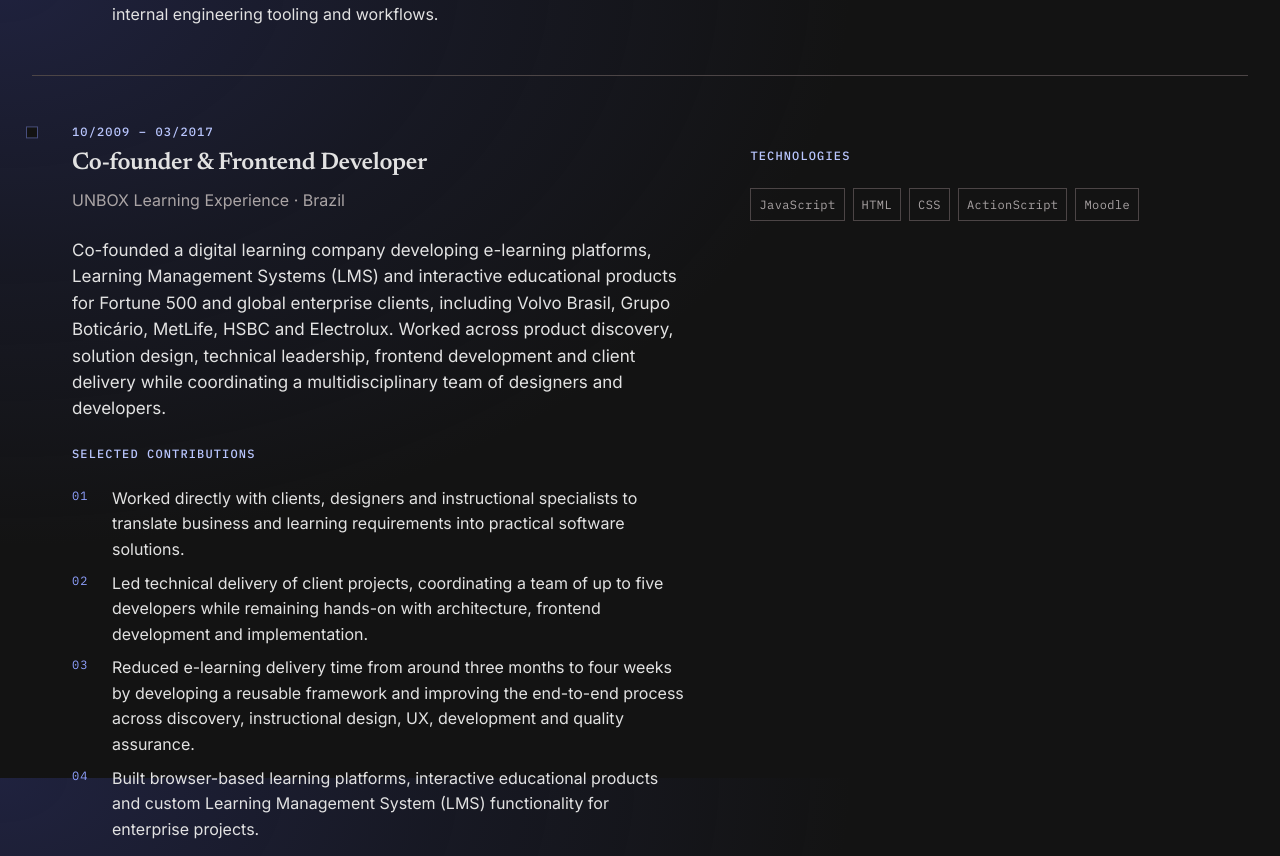
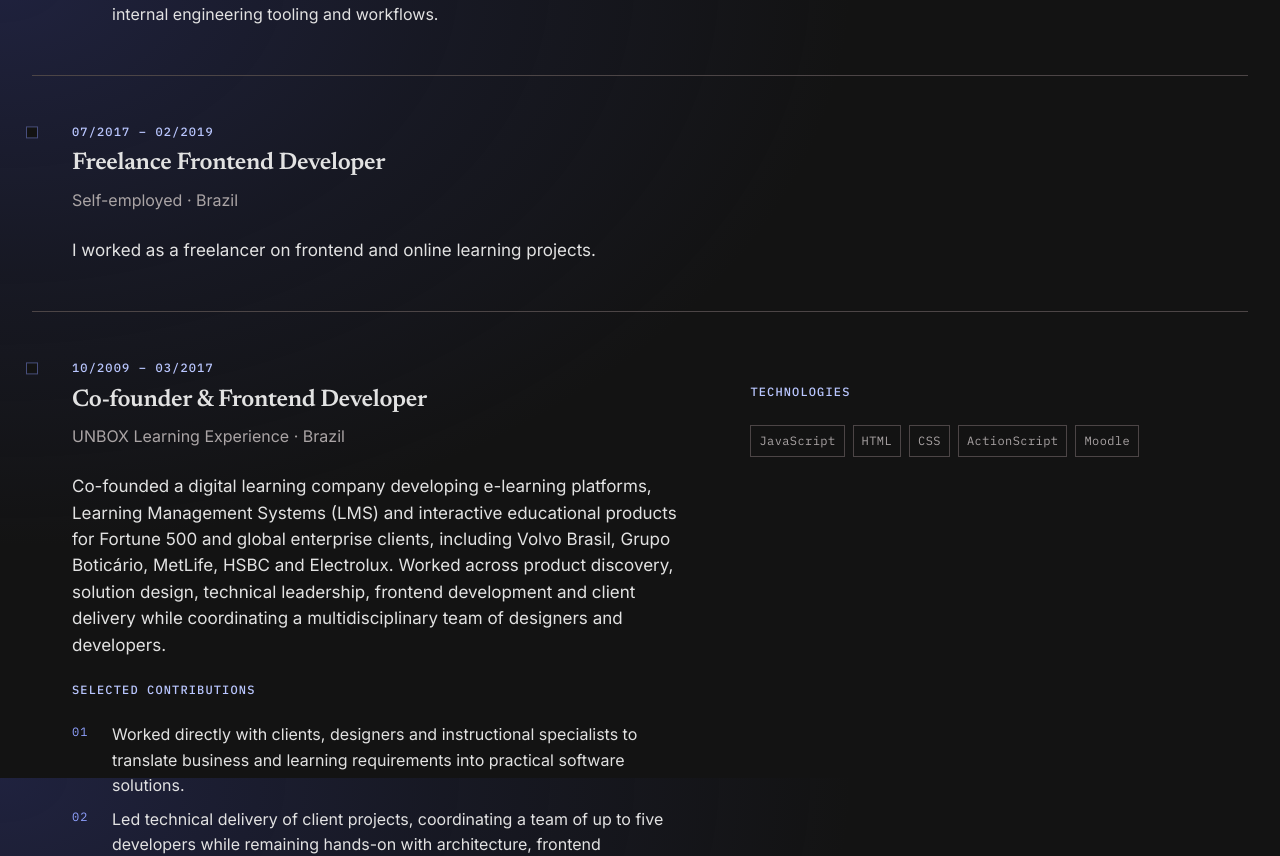
Before and after one commit to davinaizer/professional-site, a React (Vite) app: page /experience in a window 1280 px wide. Shown: the part 4822-5678 px from the top of the page. Built offline with nearby package versions, Linux system fonts and the light colour scheme.

Commit message:
feat: add HSBC case study and early career section

```diff
--- a/src/content/evidence-content.ts
+++ b/src/content/evidence-content.ts
@@ -119,6 +119,43 @@ export const caseStudies: readonly CaseStudy[] = [
 		reflection:
 			"I would make conflict and file-change behaviour clearer before delivery, then measure cycle time and support effort consistently. The current evidence supports the reported speed improvement, but it does not establish adoption scale or a measured effect on quality.",
 	},
+	{
+		slug: "hsbc-learning-portal-and-assessment-tools",
+		title: "Building Tools for Employee Learning",
+		summary:
+			"I changed the course search and built a tool for creating question banks and randomised assessments.",
+		context:
+			"I joined HSBC’s Training & Development team as an analyst in July 2005 and stayed until July 2007. My work included the employee learning portal and tools for creating assessments.",
+		problem:
+			"Employees had started reporting slow access and difficulty finding material as the learning catalogue grew. The training team also needed a way to create randomised assessments without editing database records directly.",
+		role: "I was the department’s only developer, so I designed and built the updated portal and the assessment authoring tool.",
+		constraints: [
+			"The tools had to fit an XML-based learning portal and the existing Flash assessment player.",
+			"I no longer have the project files or a performance benchmark to measure the search change.",
+			"The course names and assessment questions were internal, so I’ve left them out.",
+		],
+		decisions: [
+			"I replaced the course catalogue’s brute-force search with binary search to make lookups faster.",
+			"I built a form-based tool so training staff could create question banks without editing database records directly.",
+			"I exported the question data as XML for the existing Flash assessment player.",
+		],
+		productAndUx:
+			"For employees, the goal was to make course material easier to find. For the training team, I built a form-based way to maintain question banks and create randomised tests, then export the questions to the assessment player.",
+		engineering:
+			"The portal stored course content in XML. The authoring tool used ASP and an MDB database, then exported XML for the Flash assessment player. Those were the tools I used at the time.",
+		outcomes: [
+			{
+				statement:
+					"I replaced the course search’s brute-force loop with binary search. I remember a substantial speed-up, but I no longer have a before-and-after measurement.",
+			},
+			{
+				statement:
+					"I built a tool for creating question banks and randomised assessments. I don’t have figures for how often it was used or how many assessments it produced.",
+			},
+		],
+		reflection:
+			"I would measure the search before and after changing it, using the same catalog for both runs. That would let me show the improvement instead of relying on memory.",
+	},
 ];
 
 export const projects: readonly Project[] = [
--- a/src/content/professional-content.ts
+++ b/src/content/professional-content.ts
@@ -187,6 +187,19 @@ export const professionalContent: ProfessionalContent = {
 			],
 		},
 		{
+			slug: "self-employed-frontend-developer-2017-2019",
+			company: "Self-employed",
+			role: "Freelance Frontend Developer",
+			startDate: "07/2017",
+			endDate: "02/2019",
+			location: "Brazil",
+			responsibilities: [
+				"I worked as a freelancer on frontend and online learning projects.",
+			],
+			contributions: [],
+			technologies: [],
+		},
+		{
 			slug: "unbox-learning-experience-co-founder-technical-lead-2009-2017",
 			company: "UNBOX Learning Experience",
 			role: "Co-founder & Frontend Developer",
@@ -203,6 +216,71 @@ export const professionalContent: ProfessionalContent = {
 				"Built browser-based learning platforms, interactive educational products and custom Learning Management System (LMS) functionality for enterprise projects.",
 			],
 			technologies: ["JavaScript", "HTML", "CSS", "ActionScript", "Moodle"],
+		},
+	],
+	earlierCareer: [
+		{
+			slug: "gpac-lead-web-developer-2007-2009",
+			company: "Grupo GPAC Comunicação Integrada",
+			role: "Lead Web Developer",
+			startDate: "07/2007",
+			endDate: "07/2009",
+			location: "Brazil",
+			responsibilities: [
+				"I worked on web and digital learning projects and took on team lead responsibilities.",
+			],
+			contributions: [],
+			technologies: [],
+		},
+		{
+			slug: "hsbc-training-development-analyst-2005-2007",
+			company: "HSBC Bank Brasil",
+			role: "Training & Development Analyst",
+			startDate: "07/2005",
+			endDate: "07/2007",
+			location: "Brazil",
+			responsibilities: [
+				"I built tools for learning content and supported the Learning Management System (LMS).",
+			],
+			contributions: [],
+			technologies: [],
+		},
+		{
+			slug: "gpac-web-developer-2001-2005",
+			company: "Grupo GPAC Comunicação Integrada",
+			role: "Web Developer",
+			startDate: "09/2001",
+			endDate: "07/2005",
+			location: "Brazil",
+			responsibilities: [
+				"I developed web applications and digital learning content.",
+			],
+			contributions: [],
+			technologies: [],
+		},
+		{
+			slug: "omni-technical-support-2000-2001",
+			company: "Omni Informática Ltda.",
+			role: "Technical Support",
+			startDate: "01/2000",
+			endDate: "08/2001",
+			location: "Brazil",
+			responsibilities: [
+				"I handled computer, network, video-editing, and Apple desktop support.",
+			],
+			contributions: [],
+			technologies: [],
+		},
+		{
+			slug: "sy-megasoft-computer-support-1998-1999",
+			company: "SY-MEGASOFT",
+			role: "Computer Support",
+			startDate: "04/1998",
+			endDate: "04/1999",
+			location: "Brazil",
+			responsibilities: ["I worked in computer support."],
+			contributions: [],
+			technologies: [],
 		},
 	],
 	claims: [],
--- a/src/pages/ExperiencePage.css
+++ b/src/pages/ExperiencePage.css
@@ -2,6 +2,32 @@
 	margin-block-start: var(--layout-section-gap);
 	padding-inline-start: 0;
 	list-style: none;
+}
+
+.experience__timeline--earlier .experience__item:first-child::before {
+	border-color: var(--color-accent-border);
+	background: var(--color-background);
+	box-shadow: none;
+}
+
+.experience__earlier-career {
+	border-block-start: var(--border-width-default) solid
+		var(--color-border-subtle);
+	margin-block-start: var(--layout-section-gap);
+	padding-block-start: var(--space-6);
+}
+
+.experience__earlier-career-header {
+	max-inline-size: 62rem;
+}
+
+.experience__earlier-career-header h2 {
+	font-size: var(--font-size-heading-md);
+	letter-spacing: var(--letter-spacing-heading-md);
+}
+
+.experience__earlier-career-header > * + * {
+	margin-block-start: var(--space-2);
 }
 
 .experience__item {
@@ -63,7 +89,8 @@
 	margin-block-start: 0;
 }
 
-.experience__entry h2 {
+.experience__entry h2,
+.experience__entry h3 {
 	font-size: var(--font-size-heading-md);
 	letter-spacing: var(--letter-spacing-heading-md);
 }
--- a/src/pages/ExperiencePage.tsx
+++ b/src/pages/ExperiencePage.tsx
@@ -1,22 +1,20 @@
 import { routes } from "../app/routes.ts";
 import ContextualContinuation from "../components/ContextualContinuation.tsx";
 import { professionalContent } from "../content/professional-content.ts";
+import type { ExperienceEntry } from "../types/professional.ts";
 
-function ExperiencePage() {
-	const { experience } = professionalContent;
-
+function ExperienceTimeline({
+	entries,
+	earlier = false,
+}: {
+	entries: readonly ExperienceEntry[];
+	earlier?: boolean;
+}) {
 	return (
-		<section className="experience page-section">
-			<header className="experience__header page-lead">
-				<p className="eyebrow">Career history</p>
-				<h1>Experience</h1>
-				<p className="experience__intro page-intro">
-					The roles, products and teams that have shaped how I work today.
-				</p>
-			</header>
-
-			<ol className="experience__timeline">
-				{experience.map((entry) => {
+		<ol
+			className={`experience__timeline${earlier ? " experience__timeline--earlier" : ""}`}
+		>
+			{entries.map((entry) => {
 				const dates = `${entry.startDate} – ${entry.endDate ?? "Present"}`;
 				const roleSummary = entry.responsibilities?.[0];
 
@@ -28,7 +26,7 @@ function ExperiencePage() {
 						<article className="experience__entry" id={entry.slug}>
 							<header className="experience__entry-header">
 								<p className="experience__chronology">{dates}</p>
-									<h2>{entry.role}</h2>
+								{earlier ? <h3>{entry.role}</h3> : <h2>{entry.role}</h2>}
 								<p className="experience__company">
 									<span>{entry.company}</span>
 									{entry.location ? ` · ${entry.location}` : null}
@@ -65,6 +63,40 @@ function ExperiencePage() {
 				);
 			})}
 		</ol>
+	);
+}
+
+function ExperiencePage() {
+	const { experience, earlierCareer } = professionalContent;
+
+	return (
+		<section className="experience page-section">
+			<header className="experience__header page-lead">
+				<p className="eyebrow">Career history</p>
+				<h1>Experience</h1>
+				<p className="experience__intro page-intro">
+					The roles, products and teams that have shaped how I work today.
+				</p>
+			</header>
+
+			<ExperienceTimeline entries={experience} />
+
+			<section
+				aria-labelledby="experience-earlier-career-heading"
+				className="experience__earlier-career"
+			>
+				<header className="experience__earlier-career-header">
+					<p className="eyebrow">Earlier career</p>
+					<h2 id="experience-earlier-career-heading">
+						Starting out in support and web development
+					</h2>
+					<p className="page-intro">
+						I started in computer support, then moved into web and digital
+						learning.
+					</p>
+				</header>
+				<ExperienceTimeline entries={earlierCareer} earlier />
+			</section>
 
 			<ContextualContinuation label="Explore selected work" to={routes.work} />
 		</section>
--- a/src/types/professional.ts
+++ b/src/types/professional.ts
@@ -53,6 +53,7 @@ export type ProfessionalContent = {
 	identity: ProfessionalIdentity;
 	summary: ProfessionalSummary;
 	experience: readonly ExperienceEntry[];
+	earlierCareer: readonly ExperienceEntry[];
 	claims: readonly ProfessionalClaim[];
 	resume: ResumeAccess;
 	contact: readonly ContactLink[];
```
Lines whose indentation alone changed are shown as unchanged.
